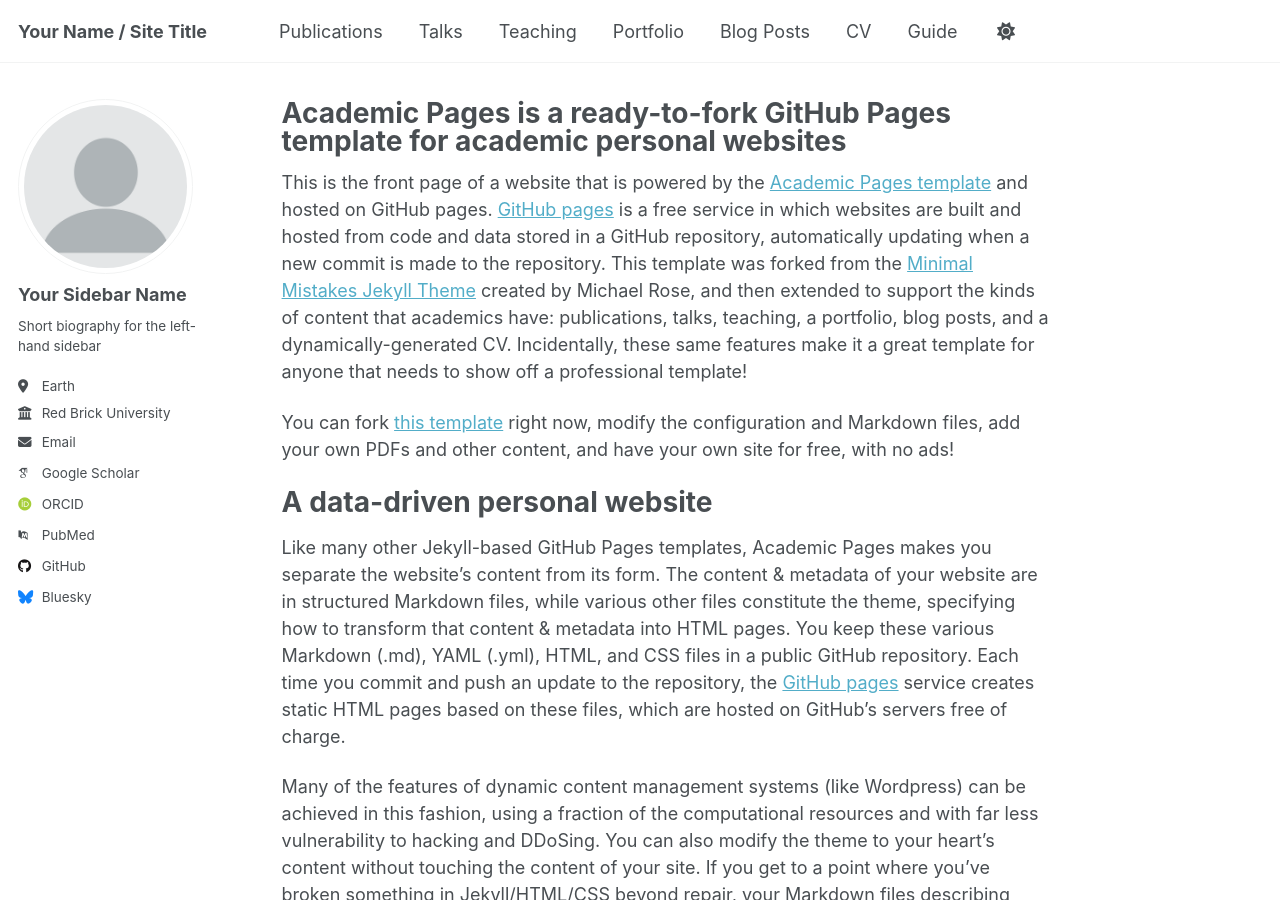
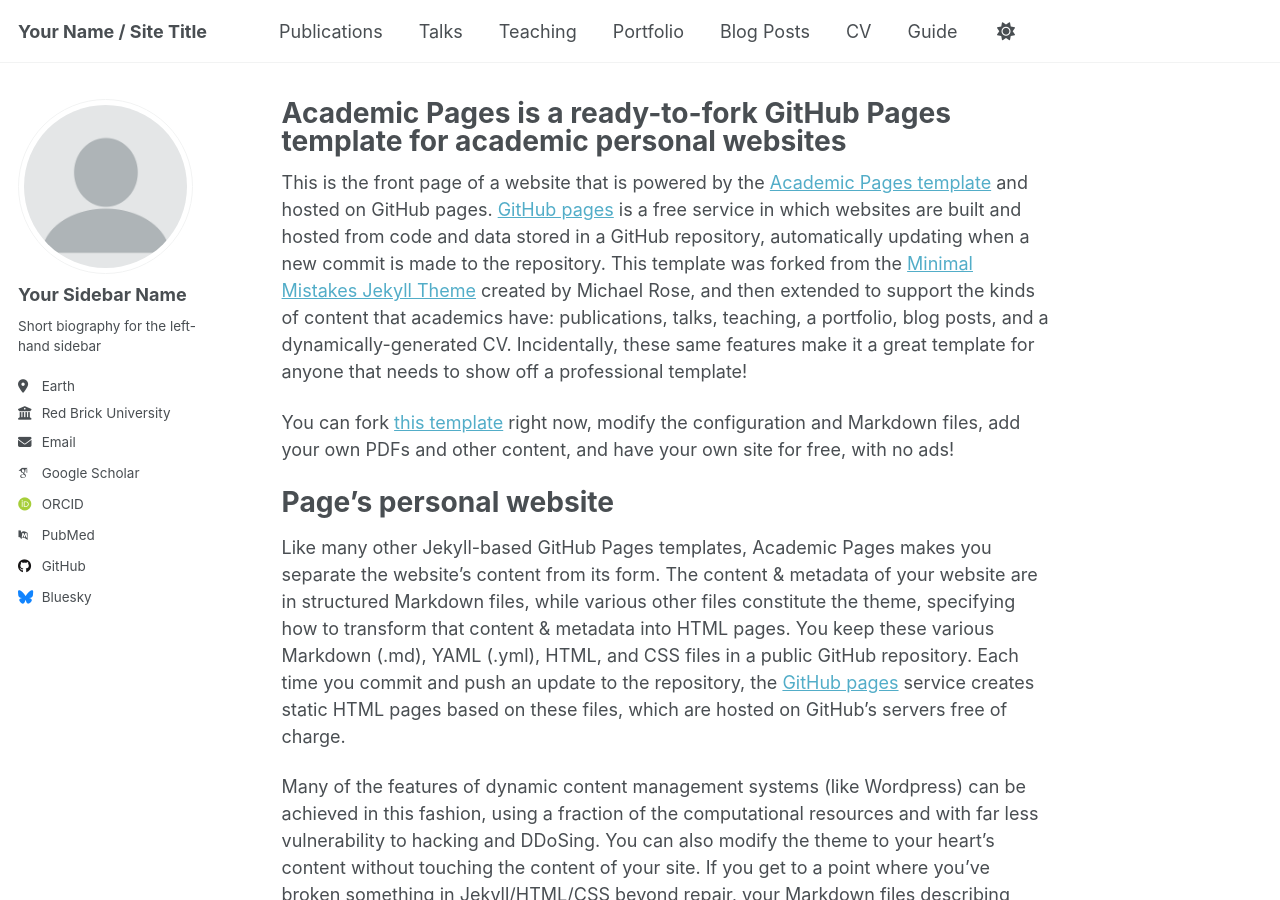
Before and after one commit to LanWei0421/LanWei0421.github.io, a Jekyll site: the page built from _pages/about.md, in a window 1280 px wide and 900 px high. Built offline with Jekyll 4.4.1, drawn with Linux system fonts in a browser that asks for light colours; some web fonts are replaced; a script that is not in the unit is left out.

Commit message:
Update title in about.md

```diff
--- a/_pages/about.md
+++ b/_pages/about.md
@@ -11,7 +11,7 @@ This is the front page of a website that is powered by the [Academic Pages templ
 
  You can fork [this template](https://github.com/academicpages/academicpages.github.io) right now, modify the configuration and Markdown files, add your own PDFs and other content, and have your own site for free, with no ads!
 
-A data-driven personal website
+Page's personal website
 ======
 Like many other Jekyll-based GitHub Pages templates, Academic Pages makes you separate the website's content from its form. The content & metadata of your website are in structured Markdown files, while various other files constitute the theme, specifying how to transform that content & metadata into HTML pages. You keep these various Markdown (.md), YAML (.yml), HTML, and CSS files in a public GitHub repository. Each time you commit and push an update to the repository, the [GitHub pages](https://pages.github.com/) service creates static HTML pages based on these files, which are hosted on GitHub's servers free of charge.
 
```
